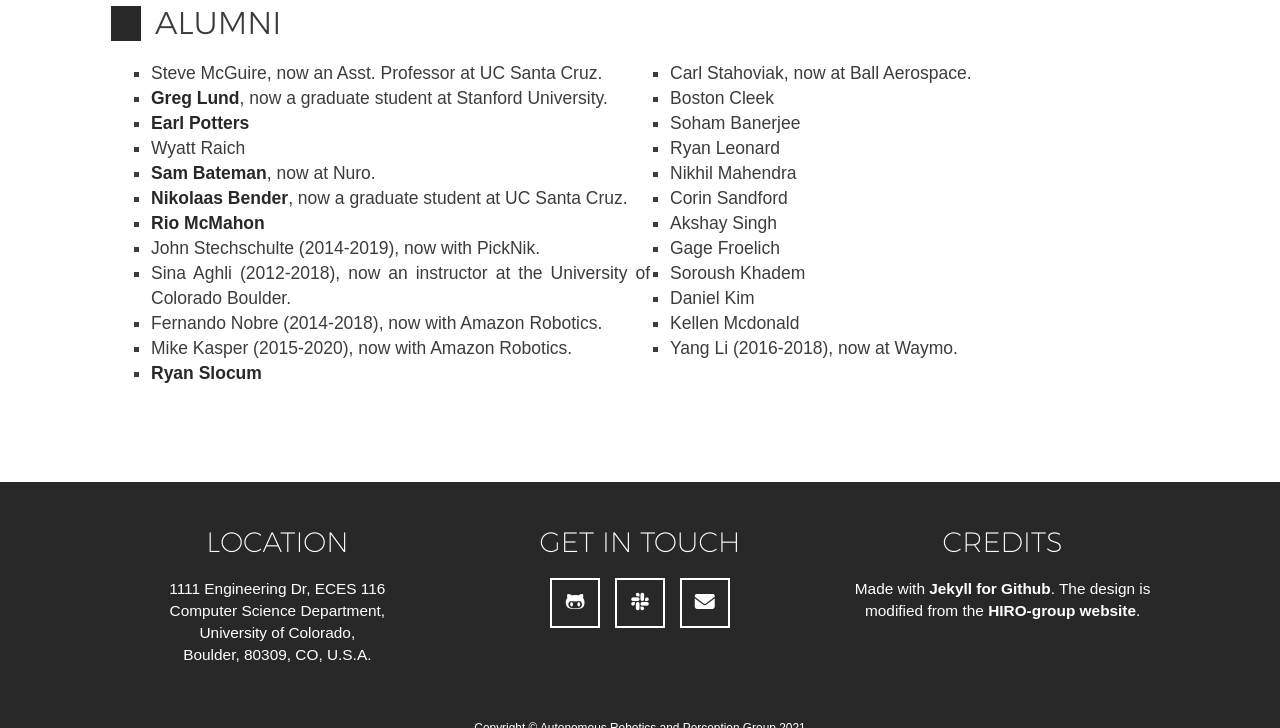
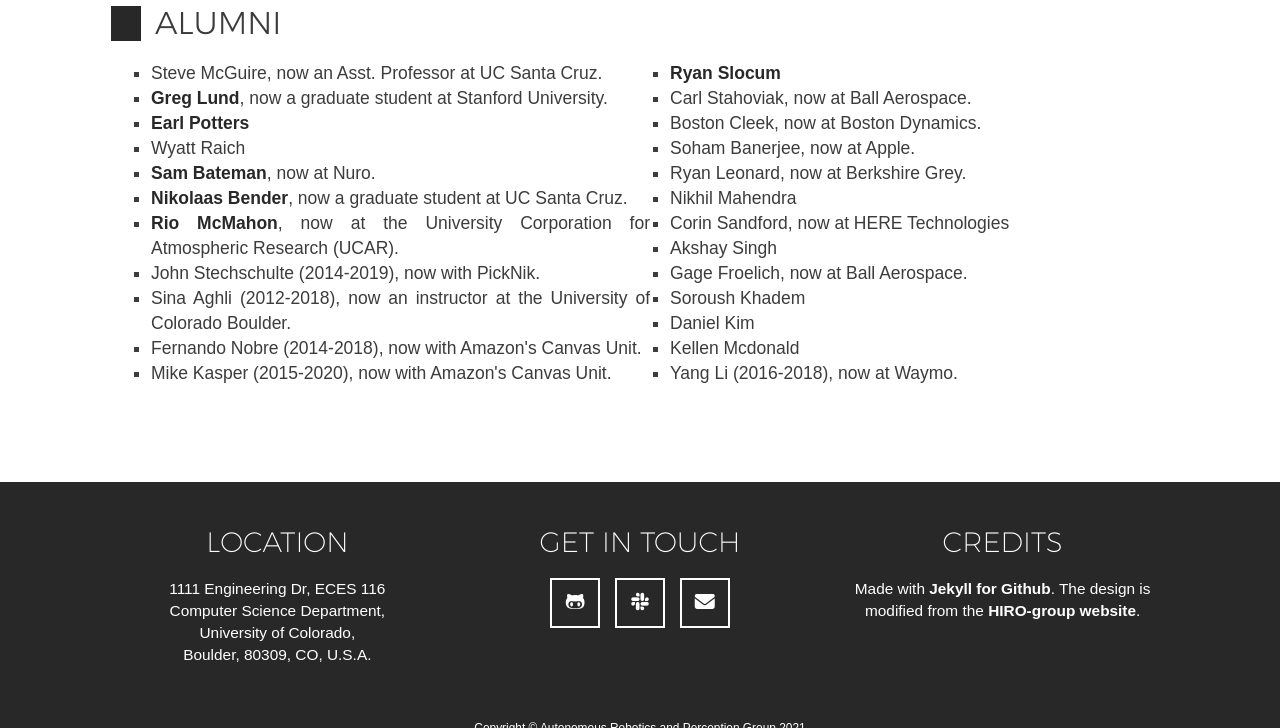
Before and after one commit to HIRO-group/HIRO-group.github.io, a Jekyll site: the page built from people.html, in a window 1280 px wide and 900 px high, scrolled down 2670 px, cut to the strip 172-900 px from the top of the window. Built offline with Jekyll 4.4.1, drawn with Linux system fonts in a browser that asks for light colours; nearby versions of some CDN libraries; some web fonts are replaced.

Commit message:
Update people.yml

```diff
--- a/_data/people.yml
+++ b/_data/people.yml
@@ -164,6 +164,7 @@
     role: alumni
     url: https://riomcmahon.me/
     office: ECES 111
+    now: at the University Corporation for Atmospheric Research (UCAR).
 
   - name: John Stechschulte
     doctor: true
@@ -187,7 +188,7 @@
     dates: 2014-2018
     thesis: Robust Self-Calibration and Mapping for Long Term Autonomy
     advisor: Christoffer Heckman
-    now: with Amazon Robotics.
+    now: with Amazon's Canvas Unit.
 
   - name: Mike Kasper
     doctor: true
@@ -195,7 +196,7 @@
     dates: 2015-2020
     thesis: Visual Perception in Challenging Illumination Conditions
     advisor: Christoffer Heckman
-    now: with Amazon Robotics.
+    now: with Amazon's Canvas Unit.
 
   - name: Ryan Slocum
     role: alumni
@@ -240,24 +241,29 @@
 
   - name: Boston Cleek
     role: alumni
+    now: at Boston Dynamics.
 
   - name: Soham Banerjee
     role: alumni
+    now: at Apple.
 
   - name: Ryan Leonard
     role: alumni
+    now: at Berkshire Grey.
 
   - name: Nikhil Mahendra
     role: alumni
 
   - name: Corin Sandford
     role: alumni
+    now: at HERE Technologies
 
   - name: Akshay Singh
     role: alumni
 
   - name: Gage Froelich
     role: alumni
+    now: at Ball Aerospace.
 
   - name: Soroush Khadem
     role: alumni
```
